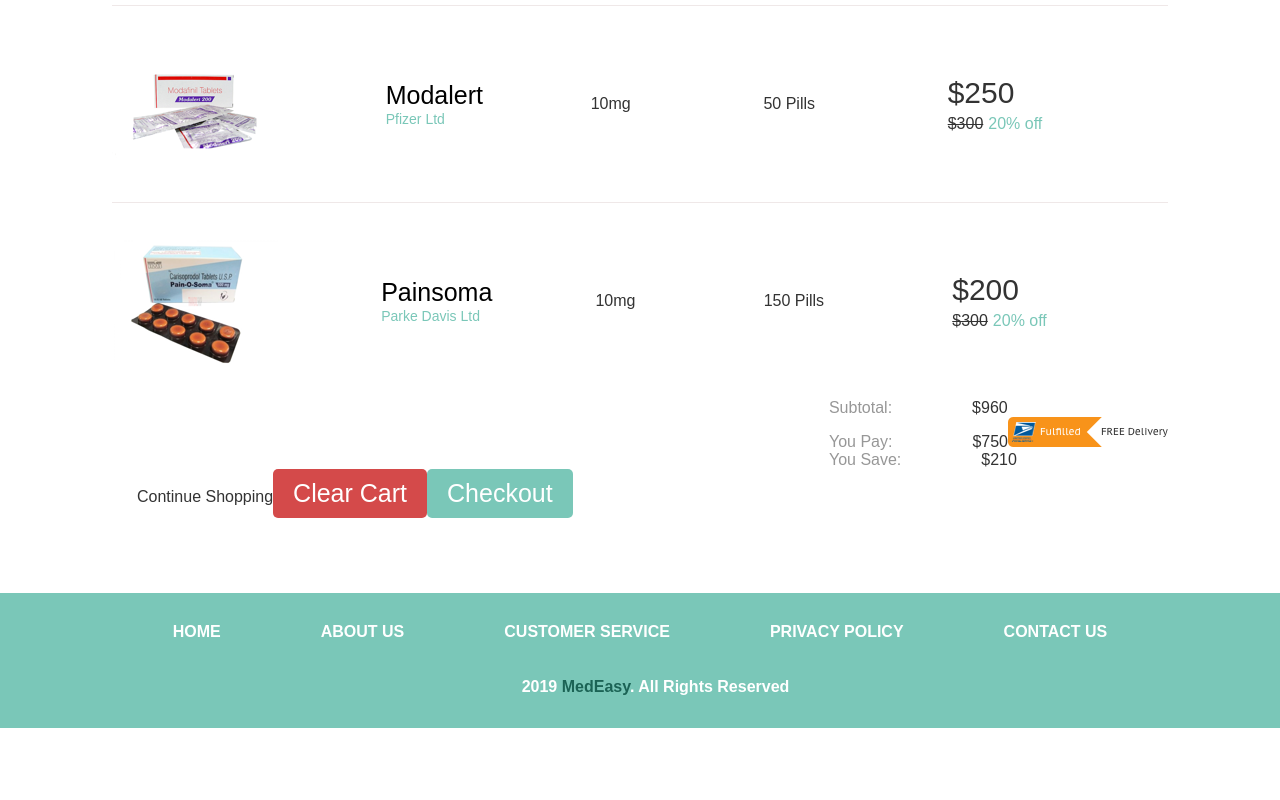
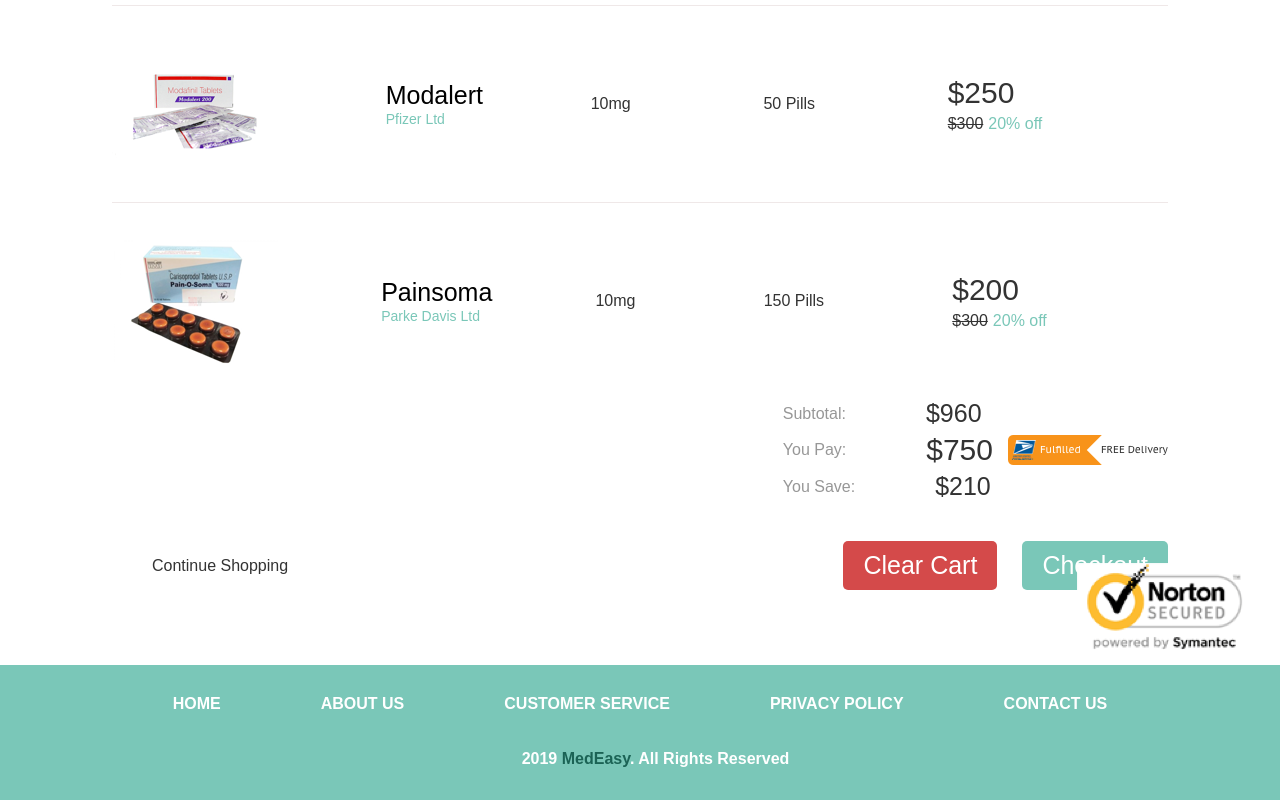
Before and after one commit to sunguru98/Medeasy, a React (Create React App) app: page /cart in a window 1280 px wide. Shown: the part 499-1299 px from the top of the page. Before the commit the page ends 1227 px from the top, so only its background shows below. Built offline with nearby package versions, Linux system fonts and the light colour scheme; a web font is replaced by a local one.

Commit message:
Finished the cart page design and component wiring

```diff
--- a/src/App.jsx
+++ b/src/App.jsx
@@ -1,4 +1,4 @@
-import React from 'react'
+import React, { useState } from 'react'
 // Components
 import NavBar from './components/NavBar/NavBar'
 import Footer from './components/Footer'
@@ -8,10 +8,14 @@
 import ShoppingCartPage from './pages/ShoppingCartPage'
 // React-router
 import { Switch, Route, Redirect } from 'react-router-dom'
-
+// assets
+import norton from './images/assurances/norton.png'
 function App() {
+  const [overLayStatus, setOverlayStatus] = useState(false)
+  const decideOverlayState = overlayState => setOverlayStatus(overlayState)
   return (
     <div className="App">
+      { overLayStatus && <div style={{ position: 'absolute', minHeight: '100%', minWidth: '100%', background: 'rgba(192, 192, 192, .6)', zIndex: '1' }} className='App__overlay'></div> }
       <NavBar />
       <div className='container' style={{ padding: '1.5rem 2.2rem' }}>
         <Switch>
@@ -20,9 +24,10 @@
           <Route exact path='/customer' render={() => <h1>Hi</h1>} />
           <Route exact path='/privacy' render={() => <h1>Hi</h1>} />
           <Route exact path='/product/:name' component={ProductDetailPage} />
-          <Route exact path='/cart' component={ ShoppingCartPage } />
+          <Route exact path='/cart' render={(routeParams) => <ShoppingCartPage {...routeParams} changeOverlayState={decideOverlayState} />} />
           <Redirect to='/' />
         </Switch>
+        <img src={norton} alt='norton' style={{ position: 'absolute', bottom: '15rem', right: '2.5rem' }}/>
       </div>
       <Footer />
     </div>
--- a/src/components/CustomButton.jsx
+++ b/src/components/CustomButton.jsx
@@ -1,9 +1,9 @@
 import React from 'react'
 import '../styles/components/CustomButton.scss'
 
-const CustomButton = ({ specialBgColor, isSubmitButton, children, fontSize }) => {
+const CustomButton = ({ specialBgColor, isSubmitButton, children, fontSize, onClick }) => {
   return (
-    <button style={{ background: `${ specialBgColor ? specialBgColor : null }`, fontSize, padding: `${isSubmitButton ? '1.5rem 2.5rem' : '1rem 2rem' }` }} type={isSubmitButton ? 'submit' : ''} className='CustomButton'>
+    <button onClick={onClick} style={{ background: `${ specialBgColor ? specialBgColor : null }`, fontSize, padding: `${isSubmitButton ? '1.5rem 2.5rem' : '1rem 2rem' }` }} type={isSubmitButton ? 'submit' : ''} className='CustomButton'>
       {children}
     </button>
   )
--- a/src/components/ShoppingCartPage/CartList.jsx
+++ b/src/components/ShoppingCartPage/CartList.jsx
@@ -39,14 +39,11 @@
   }
 ]
 
-const CartList = props => {
-  console.log(dummyCartProducts)
+const CartList = ({ decideModalState }) => {
   return (
     <div className='CartList'>
       {/* Loop here for all the products */}
-      <CartListItem product={dummyCartProducts[0]} />
-      <CartListItem product={dummyCartProducts[1]} />
-      <CartListItem product={dummyCartProducts[2]} />
+      { dummyCartProducts.map(product => <CartListItem decideModalState={decideModalState} key={product.id} product={product} />)}
     </div>
   )
 }
--- /dev/null
+++ b/src/components/UpdateModal.jsx
@@ -0,0 +1,22 @@
+import React from 'react'
+import CustomBadge from '../components/CustomBadge'
+import CustomButton from '../components/CustomButton'
+import '../styles/components/UpdateModal.scss'
+
+const UpdateModal = ({title, values, disableOverlay}) => {
+  return (
+    <div className='UpdateModal'>
+      <p style={{ fontSize: '2.5rem' }} className='UpdateModal__title'>{title}</p>
+      <div className='UpdateModal__badges'>
+        { values.map((value, index) => <CustomBadge key={index} badgeValue={value} />)}
+      </div>
+      <div className='UpdateModal__buttons'>
+        <CustomButton specialBgColor='#d44a4a' fontSize='2rem' onClick={disableOverlay}>Cancel</CustomButton>
+        { /* Implement disable feature for update button */ }
+        <CustomButton fontSize='2rem' onClick={disableOverlay}>Update</CustomButton>
+      </div>
+    </div>
+  )
+}
+
+export default UpdateModal
--- a/src/components/UpdatePillQuantity.jsx
+++ /dev/null
@@ -1,24 +0,0 @@
-import React from 'react'
-import CustomBadge from '../components/CustomBadge'
-import CustomButton from '../components/CustomButton'
-import '../styles/components/UpdatePillQuantity.scss'
-
-const UpdatePillQuantity = props => {
-  return (
-    <div className='UpdatePillQuantity'>
-      <p style={{ fontSize: '2.5rem' }} className='UpdatePillQuantity__title'>Update Pill Quantity</p>
-      <div className='UpdatePillQuantity__pills'>
-        <CustomBadge badgeValue='50 Pills'/>
-        <CustomBadge badgeValue='100 Pills'/>
-        <CustomBadge badgeValue='150 Pills'/>
-        <CustomBadge badgeValue='200 Pills'/>
-      </div>
-      <div className='UpdatePillQuantity__buttons'>
-        <CustomButton specialBgColor='#d44a4a' fontSize='2rem'>Cancel</CustomButton>
-        <CustomButton fontSize='2rem'>Update</CustomButton>
-      </div>
-    </div>
-  )
-}
-
-export default UpdatePillQuantity
--- a/src/pages/ShoppingCartPage.jsx
+++ b/src/pages/ShoppingCartPage.jsx
@@ -1,7 +1,7 @@
-import React from 'react'
+import React, { useState } from 'react'
 import '../styles/pages/ShoppingCartPage.scss'
 // components
-import UpdatePillQuantity from '../components/UpdatePillQuantity'
+import UpdateModal from '../components/UpdateModal'
 import CustomButton from '../components/CustomButton'
 import CartList from '../components/ShoppingCartPage/CartList'
 // images
@@ -11,42 +11,56 @@
 // Other
 import { Link } from 'react-router-dom'
 
-const ShoppingCartPage = props => {
+const ShoppingCartPage = ({ changeOverlayState }) => {
+  const [isDosageClicked, setIsDosageClicked] = useState(false)
+  const [isQuantityClicked, setIsQuantityClicked] = useState(false)
+  const updateModalState = type => {
+    type === 'quantity' ? setIsQuantityClicked(true) : setIsDosageClicked(true)
+    changeOverlayState(true)
+  }
+  const disableOverlay = () => {
+    setIsDosageClicked(false)
+    setIsQuantityClicked(false)
+    changeOverlayState(false)
+  }
   return (
     <div className='ShoppingCartPage'>
+      { /* Show modal when update button is clicked */ }
+      { isDosageClicked && <UpdateModal disableOverlay={disableOverlay} title='Update Pill Quantity' values={['50 Pills', '100 Pills', '150 Pills', '200 Pills']}/> }
+      { isQuantityClicked && <UpdateModal disableOverlay={disableOverlay}  title='Update Dosage' values={['5mg', '10mg']}/> }
       <h1 className='ShoppingCartPage__title'>
         <img className='ShoppingCartPage__title--img' src={cartLarge} alt='cart-large'/>
         <span className='ShoppingCartPage__title--name'>Shopping Cart</span>
       </h1>
       <div className='ShoppingCartPage__main'>
-        <CartList />
+        <CartList decideModalState={updateModalState}/>
         <div className='ShoppingCartPage__main--price'>
-          <div className='ShoppingCartPage__main--price-subtotal'>
-            <span className='ShoppingCartPage__main--price-subtotal-title ShoppingCartPage__main--general-title'>Subtotal:</span>
+          <div className='ShoppingCartPage__main--price-subtotal ShoppingCartPage__main--general'>
+            <span className='ShoppingCartPage__main--price-subtotal-title'>Subtotal:</span>
             {/* Price must be dynamic */}
-            <span className='ShoppingCartPage__main--price-subtotal-value'>$960</span>
+            <span className='ShoppingCartPage__main--price-subtotal-value' style={{ fontSize: '2.5rem' }}>$960</span>
           </div>
-          <div className='ShoppingCartPage__main--price-amount'>
-            <span className='ShoppingCartPage__main--price-amount-title ShoppingCartPage__main--general-title'>You Pay:</span>
+          <div className='ShoppingCartPage__main--price-amount ShoppingCartPage__main--general'>
+            <span className='ShoppingCartPage__main--price-amount-title'>You Pay:</span>
             {/* Price must be dynamic */}
             <span className='ShoppingCartPage__main--price-amount-value'>$750
-              {/* This must be dynamic coz of uncertainty in delivery */}
+              {/* This must be dynamic coz of uncertainty in delivery charge */}
               <img src={fullfiled} alt='fullfiled-assurance' />
             </span>
           </div>
-          <div className='ShoppingCartPage__main--price-savings'>
-            <span className='ShoppingCartPage__main--price-savings-title ShoppingCartPage__main--general-title'>You Save:</span>
+          <div className='ShoppingCartPage__main--price-savings ShoppingCartPage__main--general'>
+            <span className='ShoppingCartPage__main--price-savings-title'>You Save:</span>
             {/* Price must be dynamic */}
-            <span className='ShoppingCartPage__main--price-savings-value'>$210</span>
+            <span className='ShoppingCartPage__main--price-savings-value' style={{ fontSize: '2.5rem' }}>$210</span>
           </div>
         </div>
         <div className='ShoppingCartPage__main--ctas'>
-          <Link className='ShoppingCartPage__main--ctas-back'>
+          <Link to='/' className='ShoppingCartPage__main--ctas-back'>
             <img src={back} alt='back-btn'/>
             <span>Continue Shopping</span>
           </Link>
           <CustomButton fontSize='2.5rem' specialBgColor='#d44a4a'>Clear Cart</CustomButton>
-          <CustomButton fontSize='2.5rem'>Checkout</CustomButton>
+          <Link to='/checkout'><CustomButton fontSize='2.5rem'>Checkout</CustomButton></Link>
         </div>
       </div>
     </div>
--- a/src/styles/components/UpdatePillQuantity.scss
+++ b/src/styles/components/UpdateModal.scss
@@ -1,10 +1,16 @@
-.UpdatePillQuantity {
+.UpdateModal {
+  position: absolute;
+  background: white;
+  z-index: 2;
+  top: 50%;
+  left: 50%;
+  transform: translate(-50%, -50%);
   min-width: 70.3rem;
   min-height: 34.1rem;
   padding: 6rem 3rem;
   border-radius: 1rem;
   box-shadow: 0 0 1rem 4px #dcdcdc;
-  &__pills {
+  &__badges {
     margin: 5rem 0;
     display: flex;
     align-items: center;
--- a/src/styles/pages/ShoppingCartPage.scss
+++ b/src/styles/pages/ShoppingCartPage.scss
@@ -1,5 +1,6 @@
 .ShoppingCartPage {
   margin-top: 2.5rem;
+
   &__title {
     display: flex;
     align-items: center;
@@ -12,13 +13,40 @@
     margin: 6rem 0;
     &--price {
       align-self: flex-end;
-      &-subtotal-title, &-amount-title, &-savings-title {
-        margin-right: 8rem;
-        color: #979797;
+      &-subtotal, &-amount, &-savings {
+        &.ShoppingCartPage__main--general:not(:last-child) {
+          margin-bottom: 5px;
+        }
+        display: flex;
+        align-items: center;
+        &-title {
+          text-align: center;
+          margin-right: 8rem;
+          color: #979797;
+        }
+      }
+      &-amount-value {
+        display: flex;
+        align-items: center;
+        & img { margin-left: 1.5rem; }
       }
     }
-    &--general-title:not(:last-child) {
-      margin-bottom: 2.8rem;
+    &--ctas {
+      margin-top: 4rem;
+      display: flex;
+      justify-content: space-between;
+      align-items: center;
+      & .CustomButton:nth-child(2) {
+        margin-left: auto;
+        margin-right: 2.5rem;
+      }
+      &-back {
+        display: flex;
+        align-items: center;
+        & img {
+          margin-right: 1.5rem;
+        }
+      }
     }
   }
 }
--- a/src/styles/typography.scss
+++ b/src/styles/typography.scss
@@ -76,3 +76,7 @@
 .CartListItem {
   &__price--final { font-size: 3rem; }
 }
+
+.ShoppingCartPage {
+  &__main--price-amount-value { font-size: 3rem; }
+}
```
Also changed, not shown: src/components/ShoppingCartPage/CartListItem.jsx (+3 -4 lines), src/images/assurances/norton.png (added).
